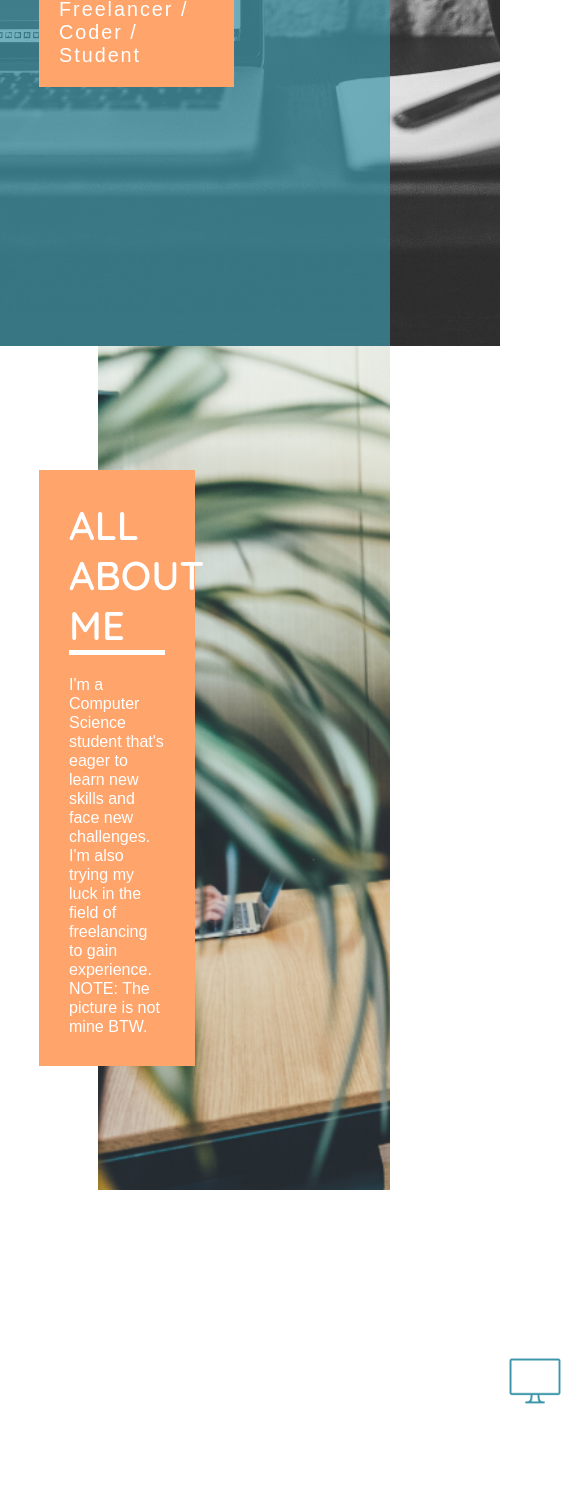
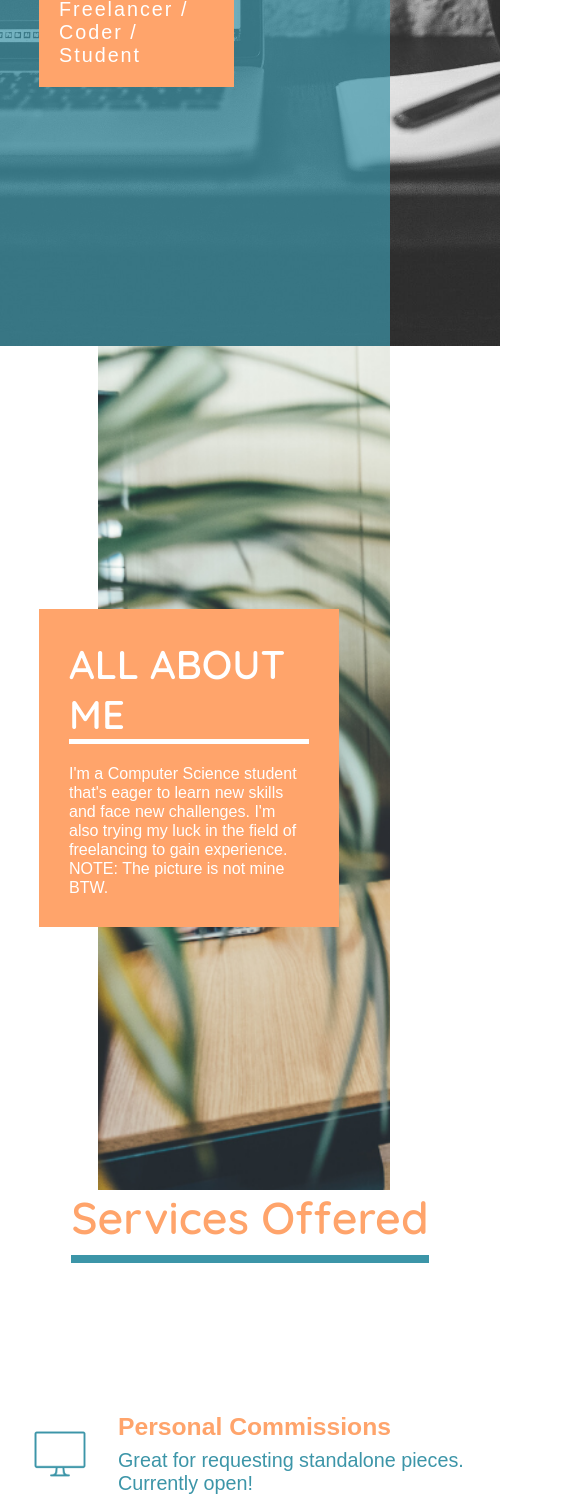
Before and after one commit to AbdullahSaad5/AbdullahSaad5.github.io, a plain HTML site: page index.html in a window 390 px wide. Shown: the part 498-1997 px from the top of the page, 585 px wide, since content can reach past the window. Drawn offline with Linux system fonts and the light colour scheme.

Commit message:
Added bit on responsiveness

```diff
--- a/style.css
+++ b/style.css
@@ -34,6 +34,7 @@ section {
     width: 100%;
     display: flex;
     align-items: center;
+    min-width: 300px;
 }
 
 .page1 .basicInfo div {
@@ -80,22 +81,23 @@ section {
     right: 0;
 }
 
-.aboutMe {
+.page2 .aboutMe {
     position: absolute;
     width: 40%;
     background: rgba(255, 164, 107, 1);
     margin-left: 10%;
     padding: 30px;
+    min-width: 300px;
 }
 
-.aboutMe h2 {
+.page2 .aboutMe h2 {
     text-transform: uppercase;
     font-size: 40px;
     font-family: "Quicksand", Arial, Helvetica;
     border-bottom: 5px solid white;
 }
 
-.aboutMe p {
+.page2 .aboutMe p {
     font-size: 0.8125em;
     padding-top: 20px;
 }
@@ -104,13 +106,13 @@ section {
     display: flex;
     justify-content: space-evenly;
     align-items: center;
-    flex: 1;
+    flex-wrap: wrap;
+
 }
 
 .page3 .heading {
+    flex: 1 0 500px;
     display: flex;
-    flex: 1 0 500px;
-    flex-wrap: wrap;
     justify-content: center;
 }
 
@@ -151,7 +153,7 @@ section {
 
 .service div {
     margin-left: 30px;
-    max-width: 400px;
+    max-width: 350px;
 
 }
 
@@ -187,6 +189,7 @@ section {
     right: 10%;
     padding: 50px 30px;
     text-align: end;
+    min-width: 300px;
 }
 
 .page4 .contact h2 {
```
Also changed, not shown: index.html (+4 -0 lines).
